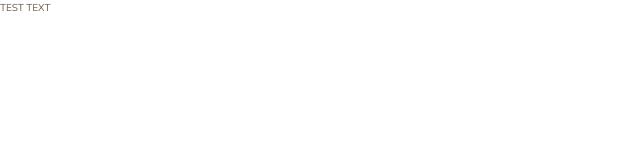
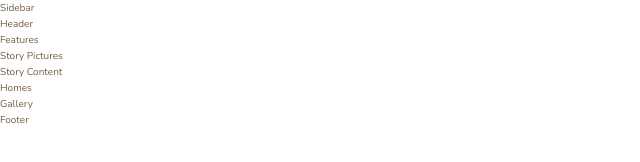
Before and after one commit to kerstin-w/Nexter, a website: page index.html in a window 1280 px wide. Shown: the whole page, without its empty margins (0-640 px from the left). Drawn offline with nearby package versions, Linux system fonts and the light colour scheme.

Commit message:
feat: Create basic html markup in index.html

```diff
--- a/index.html
+++ b/index.html
@@ -15,6 +15,22 @@
     <title>nexter &mdash; your home, your freedom</title>
   </head>
   <body class="container">
-    TEST TEXT
+    <!-- SIDEBAR -->
+    <div class="sidebar">Sidebar</div>
+    <!-- HEADER -->
+    <header class="header">Header</header>
+    <!-- REALTORS -->
+    <div class="realtors"></div>
+    <!-- FEATURES -->
+    <section class="features">Features</section>
+    <!-- STORY -->
+    <div class="story__pictures">Story Pictures</div>
+    <div class="story_content">Story Content</div>
+    <!-- HOMES -->
+    <section class="homes">Homes</section>
+    <!-- GALLERY -->
+    <section class="gallery">Gallery</section>
+    <!-- FOOTER -->
+    <footer class="footer">Footer</footer>
   </body>
 </html>
```
